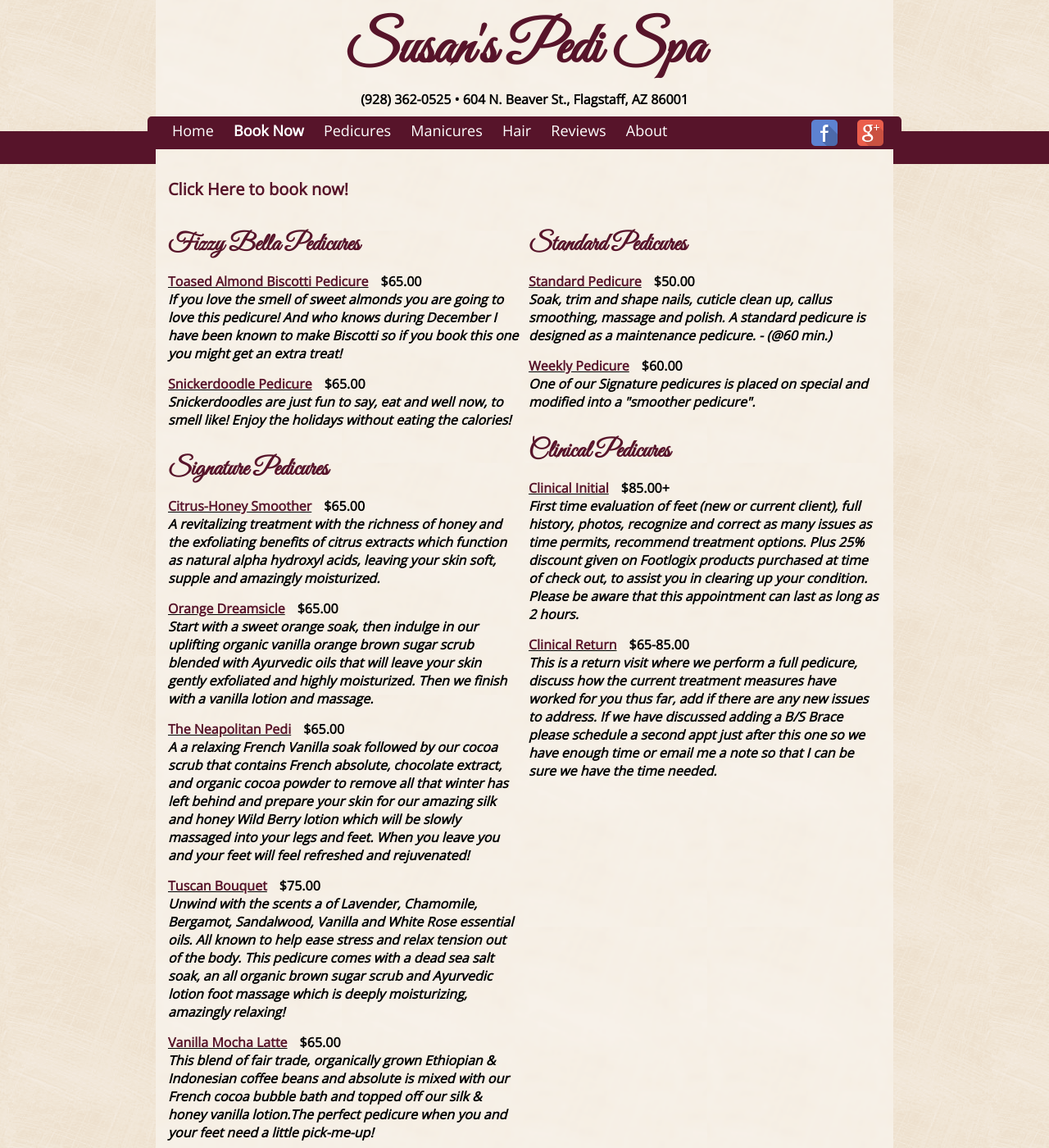
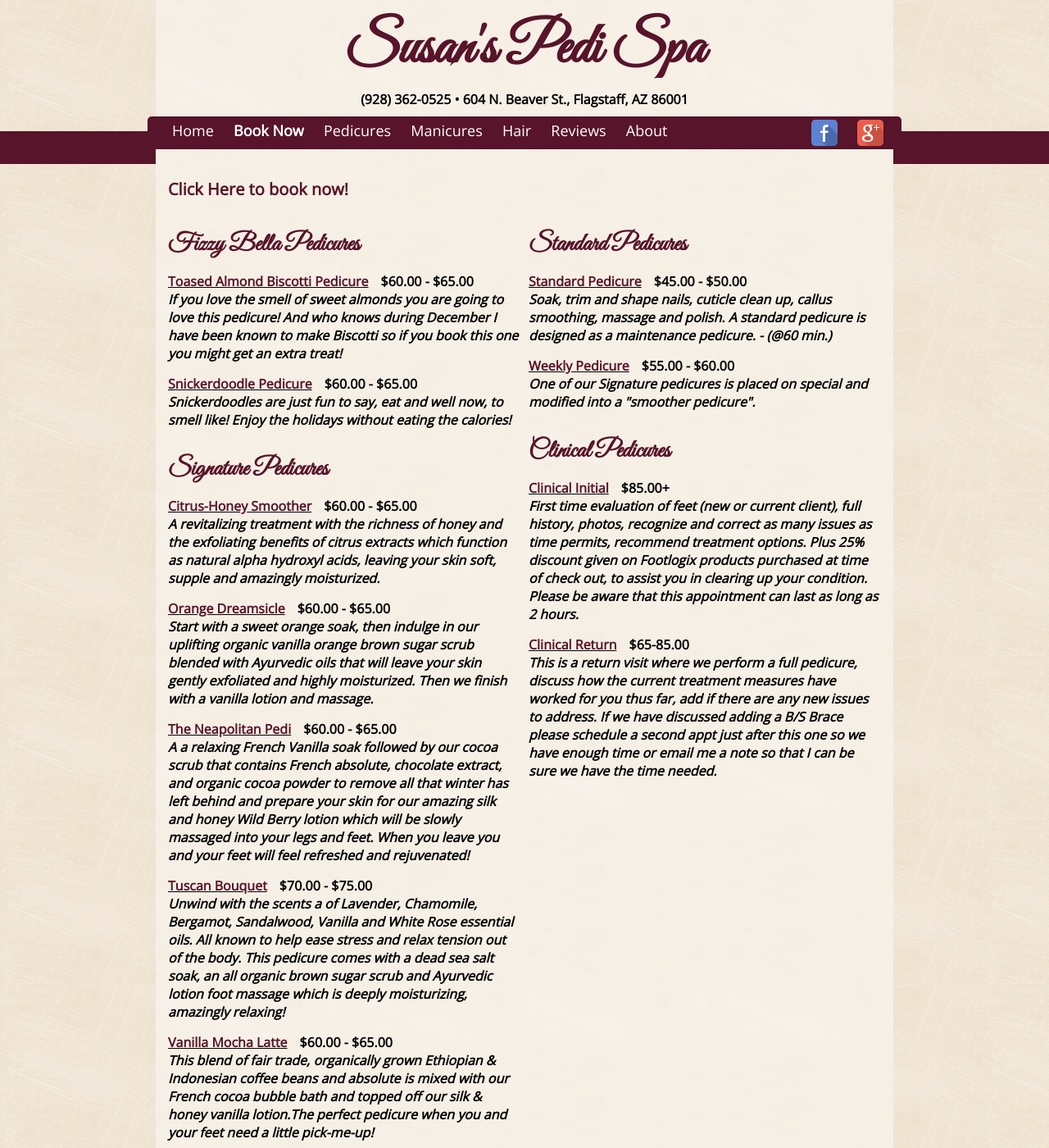
Before and after one commit to susanspedispa/susanspedispa.github.io, a Jekyll site: the page built from menu/pedicures.html, in a window 1280 px wide and 1400 px high. Shown: the whole window at 82% size. Built offline with Jekyll 4.4.1, drawn with Linux system fonts in a browser that asks for light colours.

Commit message:
Update pedicures.yml

```diff
--- a/_data/pedicures.yml
+++ b/_data/pedicures.yml
@@ -4,43 +4,43 @@ menu:
     - name: Fizzy Bella Pedicures
       treatments:
         - name: Toased Almond Biscotti Pedicure
-          price: $65.00
+          price: $60.00 - $65.00
           description: >
             If you love the smell of sweet almonds you are going to love this pedicure!
             And who knows during December I have been known to make Biscotti so if you book
             this one you might get an extra treat!
         - name: Snickerdoodle Pedicure
-          price: $65.00
+          price: $60.00 - $65.00
           description: >
             Snickerdoodles are just fun to say, eat and well now, to smell like! Enjoy the holidays without eating the calories!
     - name: Signature Pedicures
       treatments:
         - name: Citrus-Honey Smoother
-          price: $65.00
+          price: $60.00 - $65.00
           description: >
            A revitalizing treatment with the richness of honey and the exfoliating benefits of citrus extracts
            which function as natural alpha hydroxyl acids, leaving your skin soft, supple and amazingly moisturized.
         - name: Orange Dreamsicle
-          price: $65.00
+          price: $60.00 - $65.00
           description: >
            Start with a sweet orange soak, then indulge in our uplifting organic vanilla orange brown sugar scrub blended
            with Ayurvedic oils that will leave your skin gently exfoliated and highly moisturized. Then we finish with a
            vanilla lotion and massage.
         - name: The Neapolitan Pedi
-          price: $65.00
+          price: $60.00 - $65.00
           description: >
            A  a relaxing French Vanilla soak followed by our cocoa scrub that contains French absolute, chocolate extract, and
            organic cocoa powder to remove all that winter has left behind and prepare your skin for our amazing silk and honey
            Wild Berry lotion which will be slowly massaged into your legs and feet. When you leave you and your feet will feel
            refreshed and rejuvenated!
         - name: Tuscan Bouquet
-          price: $75.00
+          price: $70.00 - $75.00
           description: >
            Unwind with the scents a of Lavender, Chamomile, Bergamot, Sandalwood, Vanilla and White Rose essential oils.
            All known to help ease stress and relax tension out of the body. This pedicure comes with a dead sea salt soak,
            an all organic brown sugar scrub and Ayurvedic lotion foot massage which is deeply moisturizing, amazingly relaxing!
         - name: Vanilla Mocha Latte
-          price: $65.00
+          price: $60.00 - $65.00
           description: >
            This blend of fair trade, organically grown Ethiopian & Indonesian coffee beans and absolute is mixed with our
            French cocoa bubble bath and topped off our silk & honey vanilla lotion.The perfect pedicure when you and your
@@ -51,12 +51,12 @@ menu:
     - name: Standard Pedicures
       treatments:
         - name: Standard Pedicure
-          price: $50.00
+          price: $45.00 - $50.00
           description: >
             Soak, trim and shape nails, cuticle clean up, callus smoothing, massage and polish.
             A standard pedicure is designed as a maintenance pedicure. - (@60 min.)
         - name: Weekly Pedicure
-          price: $60.00
+          price: $55.00 - $60.00
           description: >
             One of our Signature pedicures is placed on special and modified into a "smoother pedicure".
 
```
